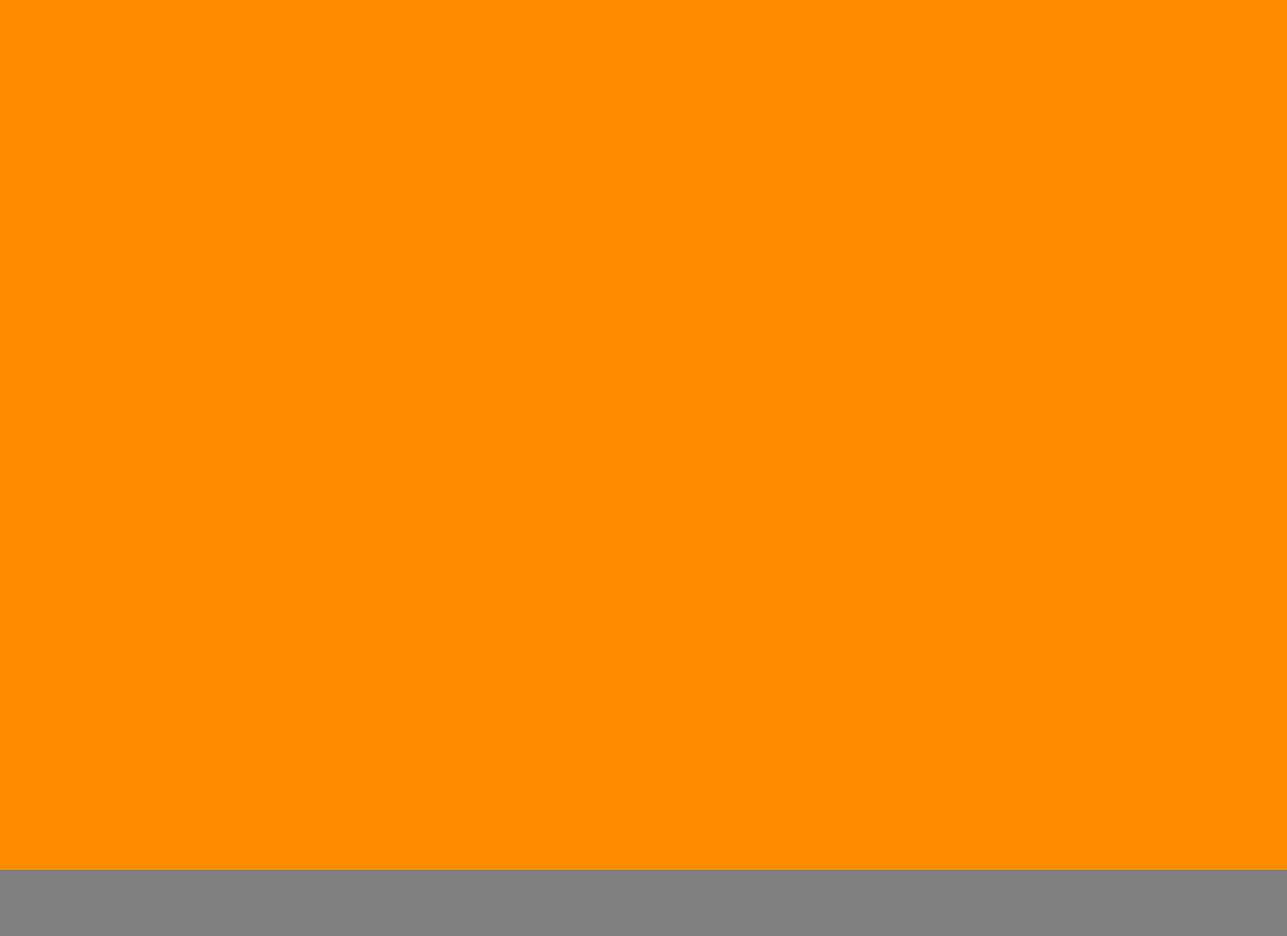
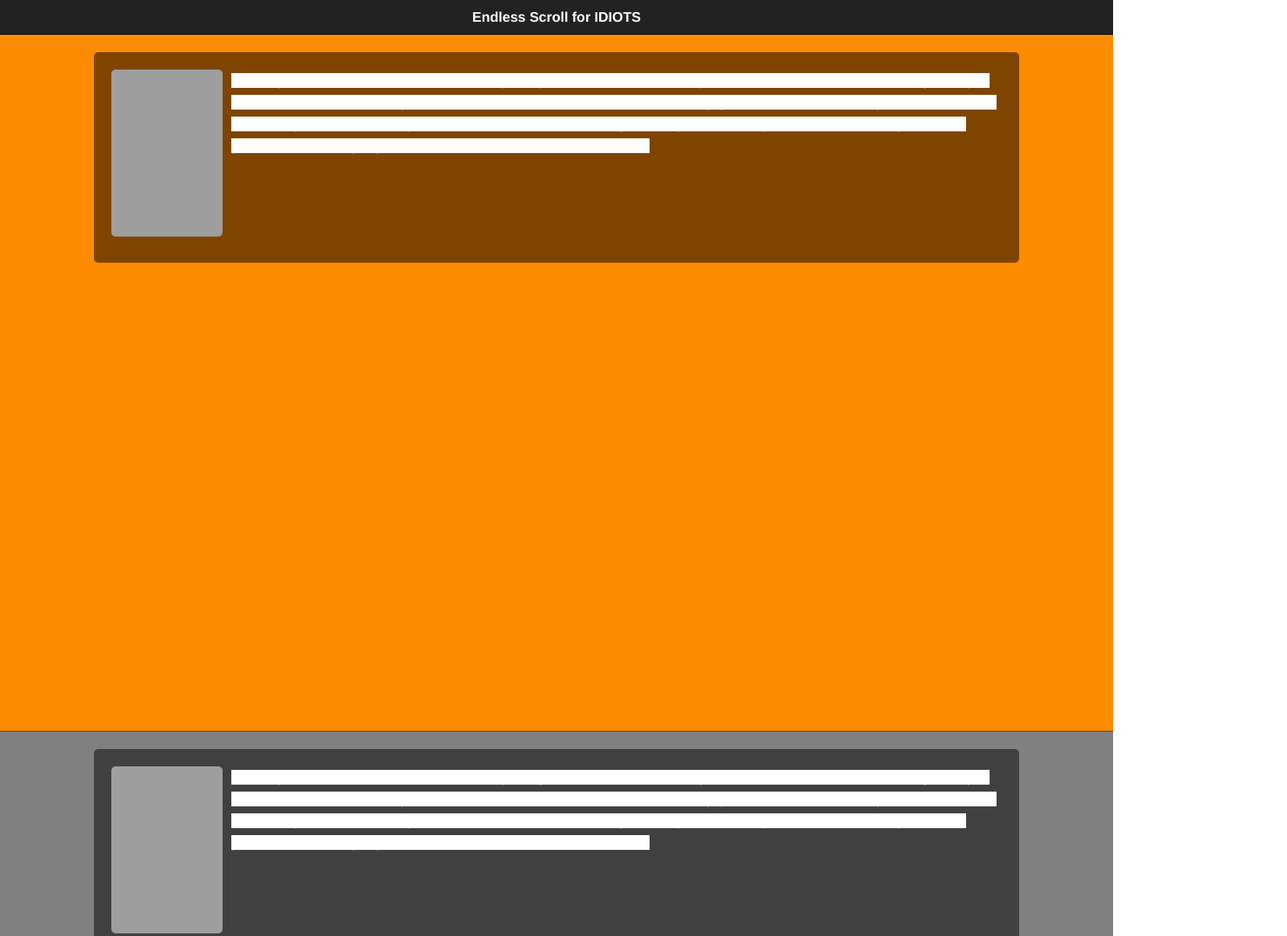
Before and after one commit to skorecky/endlessscroll, a plain HTML site: page index.html in a window 1280 px wide. Shown: the top 1076 px of the page at 87% size, 1480 px wide, since content can reach past the window. Drawn offline with Linux system fonts and the light colour scheme; grey boxes are pictures that could not be loaded.

Commit message:
better graphics

```diff
--- a/index.html
+++ b/index.html
@@ -12,6 +12,11 @@
 
 <body>
   <ul id="list">
+    <li class="head">
+      <h1>
+        Endless Scroll for IDIOTS
+      </h1>
+    </li>
   </ul>
   <script src="scripts.js"></script>
 </body>
--- a/scripts.js
+++ b/scripts.js
@@ -138,6 +138,16 @@ var colors = ["lightsalmon",
 "brown",
 "maroon"]
 
+
+var html = "<p> <img src='https://picsum.photos/200/300'/>"
+html += "<span>Lorem ipsum dolor sit amet, consectetur adipiscing elit, sed do </span>"
+html += "<span>eiusmod tempor incididunt ut labore et dolore magna aliqua. Ut enim ad </span>"
+html += "<span>minim veniam, quis nostrud exercitation ullamco laboris nisi ut aliquip </span>"
+html += "<span>ex ea commodo consequat. Duis aute irure dolor in reprehenderit in </span>"
+html += "<span>voluptate velit esse cillum dolore eu fugiat nulla pariatur. Excepteur </span>"
+html += "<span>sint occaecat cupidatat non proident, sunt in culpa qui officia deserunt</span>"
+html += "<span>mollit anim id est laborum. </span></p>"
+
 Array.prototype.random = function () {
   return this[Math.floor((Math.random()*this.length))];
 }
@@ -145,11 +155,13 @@ Array.prototype.random = function () {
 var addPannel = function() {
   var node = document.createElement("li");
   node.style.backgroundColor = colors.random();
-  console.log(window.innerHeight + "px");
-  node.style.height = window.innerHeight + "px"
+  node.innerHTML = html;
+  node.style.height = window.innerHeight + "px";
   document.getElementById("list").appendChild(node);
 }
 
 setInterval(function(){
   addPannel();
 }, 1000);
+
+addPannel(); // Run at launch
--- a/style.css
+++ b/style.css
@@ -1,14 +1,52 @@
 body {
+  font-family: helvetica;
   margin: 0;
 }
+
 ul {
   margin: 0;
   padding: 0;
 }
+
 li {
-  background:red;
+  background:white;
+  border-bottom: 1px solid rgba(0,0,0,0.5);
   list-style: none;
   margin: 0;
-  padding:100px;
+  overflow: hidden;
+  padding:0;
   width: 100%;
 }
+
+li.head {
+  background: #222;
+}
+
+li h1 {
+  color: #FFF;
+  font-size: 1rem;
+  text-align: center;
+}
+
+li p {
+  background: rgba(0,0,0,0.5);
+  border-radius: 5px;
+  color: #FFF;
+  font-size: 1rem;
+  line-height: 25px;
+  margin: 20px auto;
+  overflow: hidden;
+  padding: 20px;
+  width: 80%;
+}
+
+li p span {
+  background: #FFF;
+}
+
+li p img {
+  border-radius: 5px;
+  float: left;
+  margin: 0 10px 10px 0;
+  width: 8rem;
+}
```
